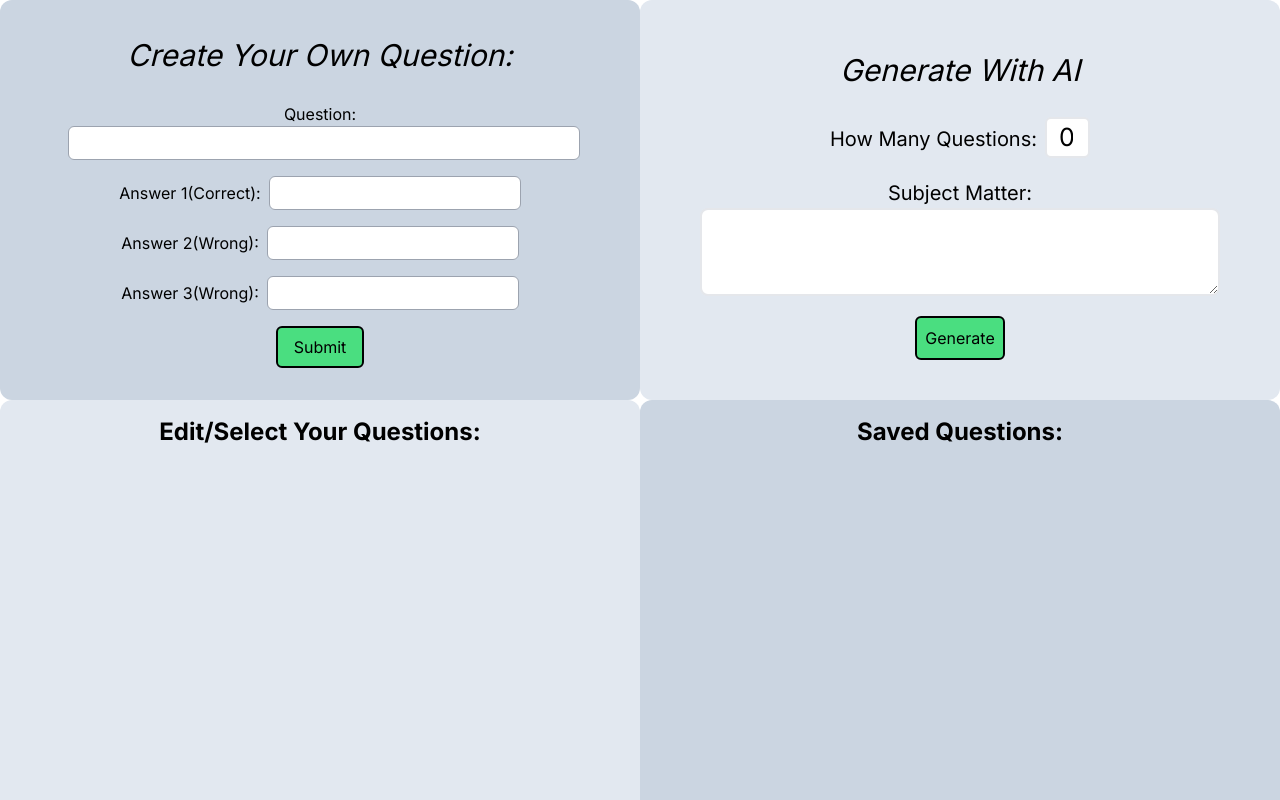
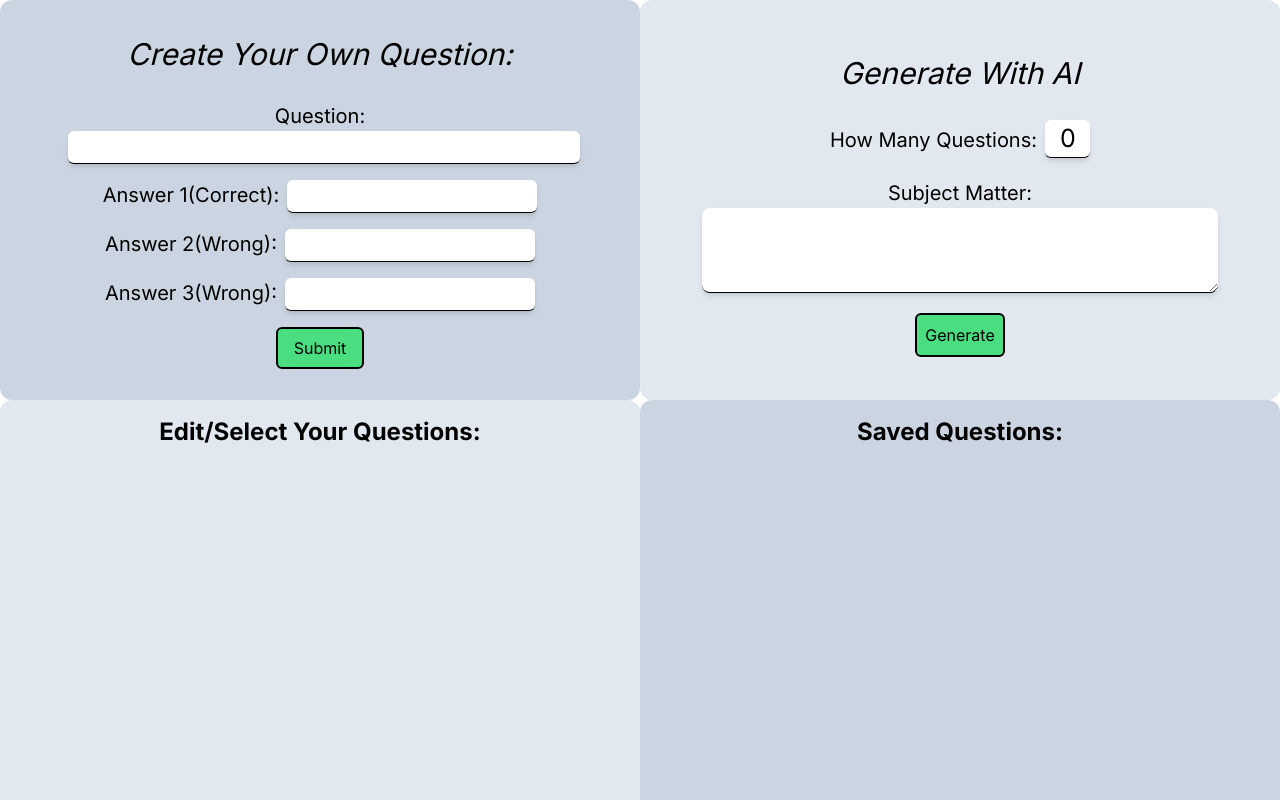
Before and after one commit to Hoffalypse/unscrolled-basic, a Next.js app: page / in a window 1280 px wide. Shown: the top 800 px of the page. Built offline with nearby package versions, Linux system fonts and the light colour scheme.

Commit message:
fixed issue with loader and some light atyling touches

```diff
--- a/app/globals.css
+++ b/app/globals.css
@@ -33,3 +33,10 @@ body {
   text-align: center;
   width: 130px;
 }
+
+.inp {
+  border:none;
+  border-bottom: 1px solid black;
+
+  outline: none;
+}
--- a/app/page.js
+++ b/app/page.js
@@ -70,7 +70,7 @@ export default function Home() {
         </div>
       </div>
       {loading ? (
-        <div className="flex justify-center mt-20">
+        <div className="flex justify-center">
           <Loader />
         </div>
       ) : (
--- a/components/AIQuestionForm.jsx
+++ b/components/AIQuestionForm.jsx
@@ -18,7 +18,7 @@ const QuestionForm = ({
               How Many Questions:
             </label>
             <input
-              className="border-2 w-[45px]  rounded-md ml-2 pl-[12px] text-[25px]"
+              className="border-2 w-[45px]  rounded-md ml-2 pl-[15px] text-[25px] inp shadow-md"
               type="number"
               id="autoQuestions"
               max={10}
@@ -35,7 +35,7 @@ const QuestionForm = ({
               Subject Matter:
             </label>
             <textarea
-              className="border-2 pl-3 rounded-lg text-xl"
+              className="border-2 pl-3 rounded-lg text-xl inp shadow-md"
               id="about"
               rows={3}
               cols={40}
--- a/components/Loader.jsx
+++ b/components/Loader.jsx
@@ -1,8 +1,8 @@
 import React from 'react';
 
 const Loader = () => (
-  <div role="status">
-    <svg aria-hidden="true" className="inline w-10 h-10 mr-2 text-gray-200 animate-spin fill-[#6469ff]" viewBox="0 0 100 101" fill="none" xmlns="http://www.w3.org/2000/svg">
+  <div role="status" className='absolute z-10'>
+    <svg aria-hidden="true" className="inline w-10 h-10 mr-2 text-gray-500 animate-spin fill-[#6469ff]" viewBox="0 0 100 101" fill="none" xmlns="http://www.w3.org/2000/svg">
       <path d="M100 50.5908C100 78.2051 77.6142 100.591 50 100.591C22.3858 100.591 0 78.2051 0 50.5908C0 22.9766 22.3858 0.59082 50 0.59082C77.6142 0.59082 100 22.9766 100 50.5908ZM9.08144 50.5908C9.08144 73.1895 27.4013 91.5094 50 91.5094C72.5987 91.5094 90.9186 73.1895 90.9186 50.5908C90.9186 27.9921 72.5987 9.67226 50 9.67226C27.4013 9.67226 9.08144 27.9921 9.08144 50.5908Z" fill="currentColor" />
       <path d="M93.9676 39.0409C96.393 38.4038 97.8624 35.9116 97.0079 33.5539C95.2932 28.8227 92.871 24.3692 89.8167 20.348C85.8452 15.1192 80.8826 10.7238 75.2124 7.41289C69.5422 4.10194 63.2754 1.94025 56.7698 1.05124C51.7666 0.367541 46.6976 0.446843 41.7345 1.27873C39.2613 1.69328 37.813 4.19778 38.4501 6.62326C39.0873 9.04874 41.5694 10.4717 44.0505 10.1071C47.8511 9.54855 51.7191 9.52689 55.5402 10.0491C60.8642 10.7766 65.9928 12.5457 70.6331 15.2552C75.2735 17.9648 79.3347 21.5619 82.5849 25.841C84.9175 28.9121 86.7997 32.2913 88.1811 35.8758C89.083 38.2158 91.5421 39.6781 93.9676 39.0409Z" fill="currentFill" />
     </svg>
--- a/components/ManualQuestion.jsx
+++ b/components/ManualQuestion.jsx
@@ -26,43 +26,43 @@ const ManualQuestion = ({ handleManualQuestionSubmit }) => {
     <div className="flex flex-col items-center justify-center bg-slate-300 h-[50vh] rounded-xl">
       <h2 className="text-[30px] italic">Create Your Own Question:</h2>
       <br />
-      <label htmlFor="question">Question:</label>
+      <label className="text-[20px]" htmlFor="question">Question:</label>
       <input
         type="text"
         id="question"
         value={question}
         onChange={handleQuestionChange}
-        className="border border-gray-400 rounded-md px-2 py-1 ml-2 mb-4 w-[80%]"
+        className=" inp rounded-md px-2 py-1 ml-2 mb-4 w-[80%] shadow-md"
       />
 
       <div className="mb-4">
-        <label htmlFor="answer1">Answer 1(Correct):</label>
+        <label className="text-[20px]"htmlFor="answer1">Answer 1(Correct):</label>
         <input
           type="text"
           id="answer1"
           value={answers[0]}
           onChange={(e) => handleAnswerChange(e, 0)}
-          className="border border-gray-400 rounded-md px-2 py-1 ml-2"
+          className="border border-gray-400 rounded-md px-2 py-1 ml-2 shadow-md inp"
         />
       </div>
       <div className="mb-4">
-        <label htmlFor="answer2">Answer 2(Wrong):</label>
+        <label className="text-[20px]"htmlFor="answer2">Answer 2(Wrong):</label>
         <input
           type="text"
           id="answer2"
           value={answers[1]}
           onChange={(e) => handleAnswerChange(e, 1)}
-          className="border border-gray-400 rounded-md px-2 py-1 ml-2"
+          className="border border-gray-400 rounded-md px-2 py-1 ml-2 shadow-md inp"
         />
       </div>
       <div className="mb-4">
-        <label htmlFor="answer3">Answer 3(Wrong):</label>
+        <label className="text-[20px]"htmlFor="answer3">Answer 3(Wrong):</label>
         <input
           type="text"
           id="answer3"
           value={answers[2]}
           onChange={(e) => handleAnswerChange(e, 2)}
-          className="border border-gray-400 rounded-md px-2 py-1 ml-2"
+          className="border border-gray-400 rounded-md px-2 py-1 ml-2 shadow-md inp"
         />
       </div>
 
```
